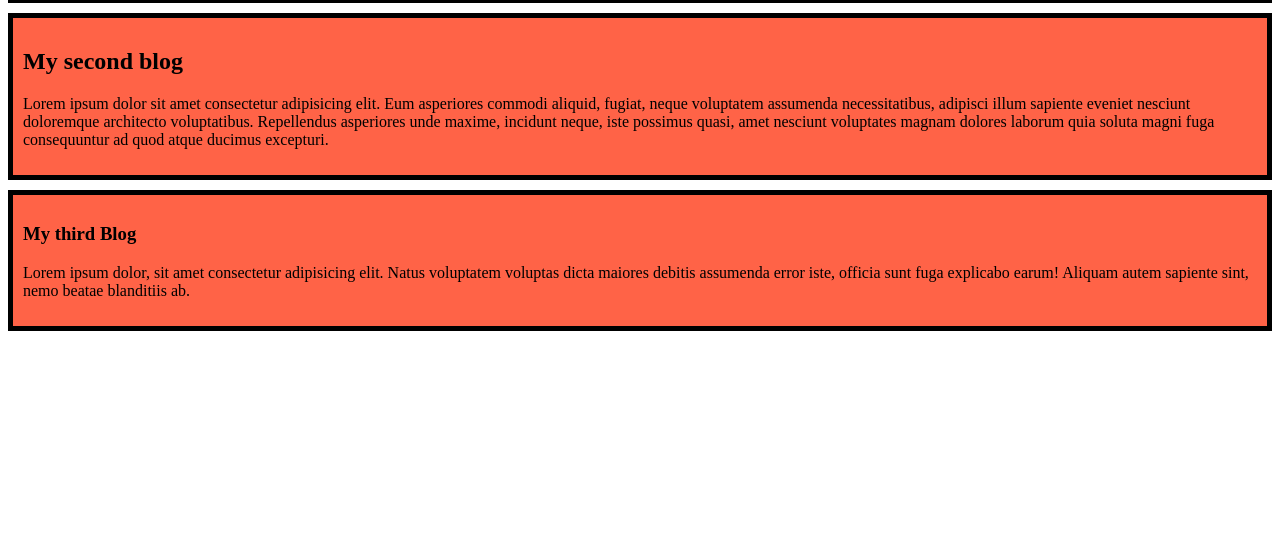
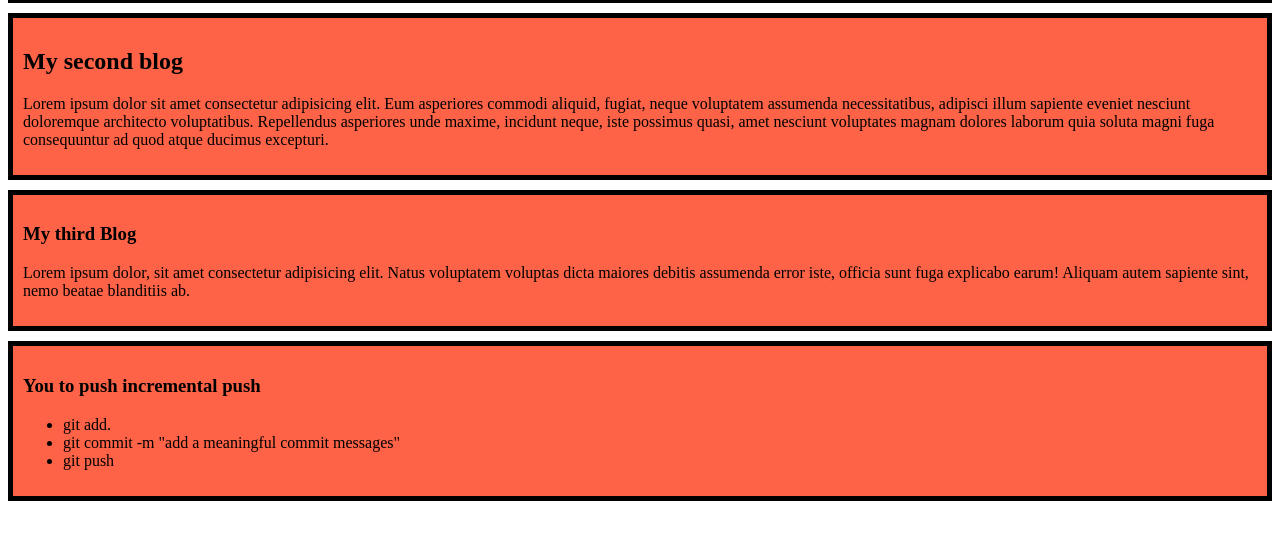
Before and after one commit to safikolislam/My-first-repo, a plain HTML site: page index.html in a window 1280 px wide. Shown: the part 149-688 px from the top of the page. Drawn offline with Linux system fonts and the light colour scheme.

Commit message:
added a list to push

```diff
--- a/index.html
+++ b/index.html
@@ -36,5 +36,13 @@
         blanditiis ab.
       </p>
     </div>
+    <div>
+        <h3>You to push incremental push</h3>
+        <ul>
+            <li>git add.</li>
+            <li>git commit -m "add a meaningful commit messages"</li>
+            <li>git push</li>
+        </ul>
+    </div>
   </body>
 </html>
--- a/style.css
+++ b/style.css
@@ -3,4 +3,5 @@ div{
     padding:10px;
     margin-bottom:10px;
     border:5px solid;
+
 }
```
